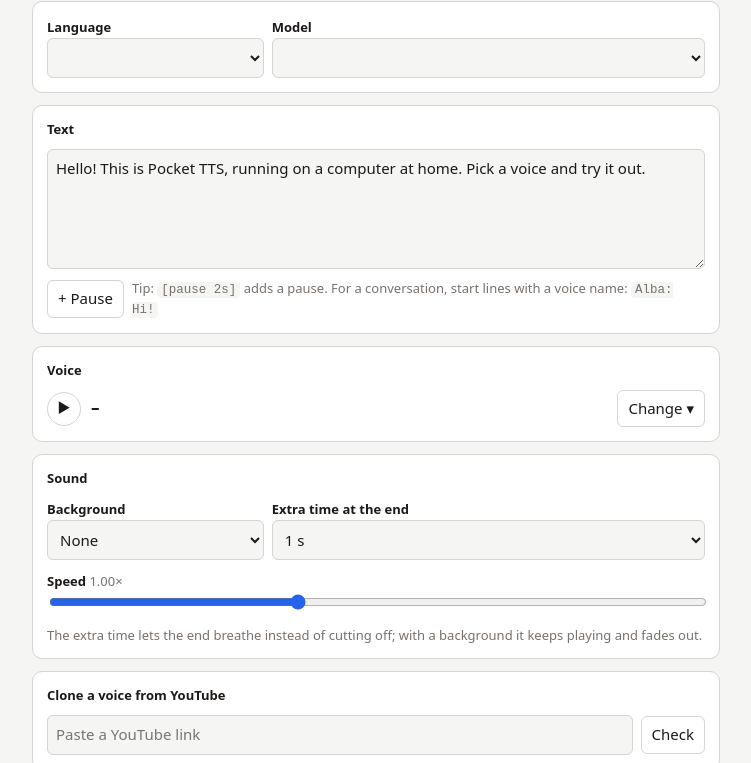
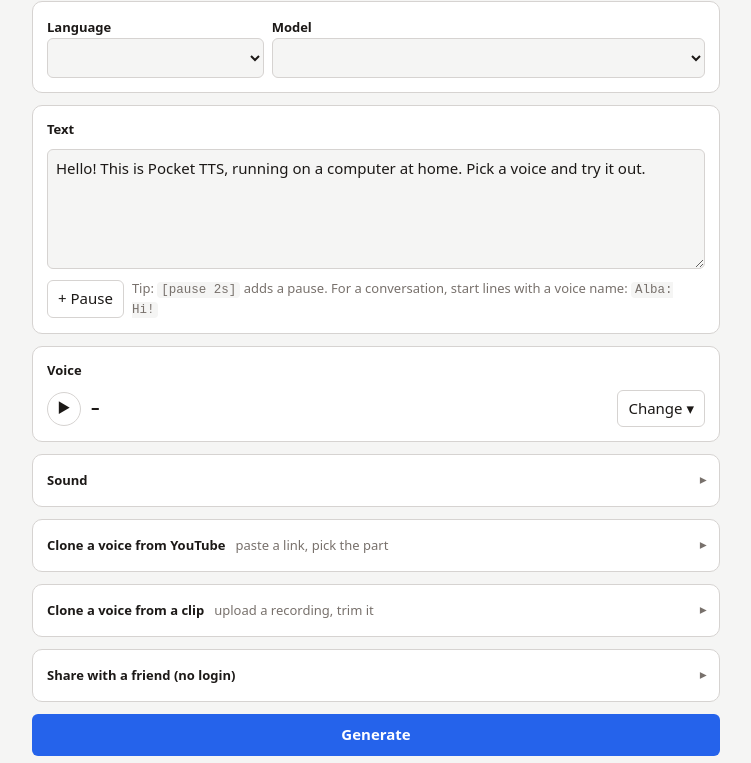
Before and after one commit to mummigast/pocket-tts-web, a plain HTML site: page web/index.html in a window 1280 px wide. Shown: the part 64-827 px from the top of the page, without its empty margins (264-1015 px from the left). Drawn offline with Linux system fonts and the light colour scheme; no server answers.

Commit message:
Collapsible cards with one-line summaries (Sound, YouTube, clip, share, recent, API); remembers what you opened
Co-Authored-By: Claude Opus 5.5 <noreply@anthropic.com>

```diff
--- a/web/index.html
+++ b/web/index.html
@@ -30,6 +30,15 @@ option.off { color:var(--muted); }
 audio { width:100%; }
 a { color:var(--accent); }
 .hidden { display:none !important; }
+.chead { display:flex; align-items:center; gap:10px; width:100%; background:none; border:0; padding:2px 0; margin:0;
+  color:var(--text); font-weight:600; font-size:13px; text-align:left; cursor:pointer; }
+.chead .csum { flex:1; min-width:0; color:var(--muted); font-weight:400; white-space:nowrap; overflow:hidden; text-overflow:ellipsis; }
+.chead .chev { flex:none; color:var(--muted); transition:transform .15s; font-size:12px; }
+.card.closed .chev { transform:rotate(-90deg); }
+.card.closed .cbody { display:none; }
+.cbody { display:grid; gap:10px; min-width:0; }
+.card { grid-template-columns:minmax(0, 1fr); }
+.chead { min-width:0; }
 #cur { display:flex; gap:10px; align-items:center; }
 #cur-name { font-size:17px; font-weight:600; }
 .tags { color:var(--muted); font-size:12.5px; }
@@ -116,7 +125,7 @@ input[type=range].speed { width:100%; accent-color:var(--accent); }
     </div>
   </div>
 
-  <div class="card">
+  <div class="card" data-c="sound">
     <span class="lbl">Sound</span>
     <div class="grid2">
       <div><label for="bg">Background</label><select id="bg"><option value="">None</option></select></div>
@@ -137,8 +146,8 @@ input[type=range].speed { width:100%; accent-color:var(--accent); }
     <p class="note" id="bg-note">The extra time lets the end breathe instead of cutting off; with a background it keeps playing and fades out.</p>
   </div>
 
-  <div class="card">
-    <label for="yt-url">Clone a voice from YouTube</label>
+  <div class="card" data-c="yt">
+    <span class="lbl">Clone a voice from YouTube</span>
     <div class="row">
       <input type="text" id="yt-url" class="grow" style="width:auto" placeholder="Paste a YouTube link">
       <button class="ghost" id="yt-check">Check</button>
@@ -166,8 +175,8 @@ input[type=range].speed { width:100%; accent-color:var(--accent); }
     </div>
   </div>
 
-  <div class="card">
-    <label for="clip">Or clone a voice from a clip</label>
+  <div class="card" data-c="clip">
+    <span class="lbl">Clone a voice from a clip</span>
     <input type="file" id="clip" accept=".wav,.mp3,.flac,.ogg,.oga,.opus,.m4a,.aac,.webm,.mp4,.amr,.3gp,.wma,audio/*,video/mp4">
     <div id="trim-box" class="hidden" style="display:grid; gap:10px;">
       <div class="dual">
@@ -187,7 +196,7 @@ input[type=range].speed { width:100%; accent-color:var(--accent); }
       Every clip is kept and shows up under "Mine" (unnamed ones get the date as name).</p>
   </div>
 
-  <div class="card hidden" id="share-card">
+  <div class="card hidden" id="share-card" data-c="share">
     <span class="lbl">Share with a friend (no login)</span>
     <div class="row">
       <select id="share-hours" style="width:auto">
@@ -213,13 +222,13 @@ input[type=range].speed { width:100%; accent-color:var(--accent); }
     <audio id="audio" controls></audio>
     <div class="row"><a id="dl" download="tts.wav">Download WAV</a><a href="#" id="dl-ogg">Download OGG (voice-note size)</a></div>
   </div>
-  <div class="card hidden" id="hist-card">
+  <div class="card hidden" id="hist-card" data-c="recent">
     <span class="lbl">Recent</span>
     <div id="hist-list"></div>
     <p class="note">The last 20 are kept on the server.</p>
   </div>
 
-  <div class="card hidden" id="api-card">
+  <div class="card hidden" id="api-card" data-c="api">
     <span class="lbl">API (Home Assistant, scripts)</span>
     <div class="row">
       <input type="text" id="api-label" class="grow" style="width:auto" placeholder="What is it for? e.g. Home Assistant">
@@ -496,7 +505,12 @@ function checkCast() {
 $('text').addEventListener('input', checkCast);
 
 // ---------- speed ----------
-function showSpeed() { $('speed-val').textContent = (+$('speed').value).toFixed(2) + '×' + (+$('speed').value !== 1 ? ' (arrives when done, no streaming)' : ''); store.set('tts-speed', $('speed').value); }
+function soundSum() {
+  const b = (cfg && cfg.backgrounds || []).find(x => x.id === $('bg').value);
+  const t = +$('tail').value, sp = +$('speed').value;
+  setSum('sound', [b ? b.label.replace(/ \(.*\)$/, '') + ' · ' + bgLevel : 'No background', t ? t + ' s end' : 'no extra end', sp.toFixed(2) + '×'].join(' · '));
+}
+function showSpeed() { $('speed-val').textContent = (+$('speed').value).toFixed(2) + '×' + (+$('speed').value !== 1 ? ' (arrives when done, no streaming)' : ''); store.set('tts-speed', $('speed').value); soundSum(); }
 $('speed').addEventListener('input', showSpeed);
 { const sp = store.get('tts-speed'); if (sp) $('speed').value = sp; showSpeed(); }
 
@@ -515,6 +529,7 @@ function trSet(start, end, from) {
 }
 $('clip').addEventListener('change', () => {
   const f = $('clip').files[0]; trim = null; $('trim-box').classList.add('hidden');
+  setSum('clip', f ? f.name : '');
   if (!f) return;
   const a = new Audio(); a.preload = 'metadata'; a.src = URL.createObjectURL(f);
   a.addEventListener('loadedmetadata', () => {
@@ -547,6 +562,7 @@ async function loadHistory() {
   let list = [];
   try { const r = await fetch('history', { cache: 'no-store' }); if (r.ok) list = await r.json(); } catch (e) {}
   $('hist-card').classList.toggle('hidden', !list.length);
+  setSum('recent', list.length + ' clip' + (list.length === 1 ? '' : 's') + (list.length ? ' · latest: ' + list[0].text : ''));
   const box = $('hist-list'); box.innerHTML = '';
   for (const h of list) {
     const row = document.createElement('div'); row.className = 'hist';
@@ -581,6 +597,7 @@ async function playHistory(id, btn) {
 async function loadKeys() {
   const r = await fetch('api-keys', { cache: 'no-store' }); if (!r.ok) return;
   const list = await r.json(), box = $('api-list'); box.innerHTML = '';
+  setSum('api', list.length ? list.length + ' key' + (list.length > 1 ? 's' : '') : 'no keys yet');
   for (const k of list) {
     const row = document.createElement('div'); row.className = 'sh';
     const t = document.createElement('span'); t.className = 'grow';
@@ -686,6 +703,37 @@ $('go').addEventListener('click', async () => {
   finally { updateGo(); }
 });
 
+// ---------- collapsible cards ----------
+var cards = {};   // var: other code may call setSum before this line runs
+function setupCards() {
+  const defaults = { sound: false, yt: false, clip: false, share: false, recent: false, api: false };
+  for (const card of document.querySelectorAll('.card[data-c]')) {
+    const key = card.dataset.c, head = card.firstElementChild;
+    const btn = document.createElement('button'); btn.type = 'button'; btn.className = 'chead';
+    const title = document.createElement('span'); title.textContent = head.textContent;
+    const sum = document.createElement('span'); sum.className = 'csum';
+    const chev = document.createElement('span'); chev.className = 'chev'; chev.textContent = '▾';
+    btn.append(title, sum, chev);
+    const body = document.createElement('div'); body.className = 'cbody';
+    while (head.nextSibling) body.appendChild(head.nextSibling);
+    head.replaceWith(btn); card.appendChild(body);
+    let open = defaults[key];
+    const saved = store.get('tts-open-' + key); if (saved !== null) open = saved === '1';
+    card.classList.toggle('closed', !open);
+    btn.setAttribute('aria-expanded', open);
+    btn.onclick = () => openCard(key, card.classList.contains('closed'));
+    cards[key] = { card, sum, btn };
+  }
+}
+function openCard(key, open) {
+  const c = cards && cards[key]; if (!c) return;
+  c.card.classList.toggle('closed', !open); c.btn.setAttribute('aria-expanded', open);
+  store.set('tts-open-' + key, open ? '1' : '0');
+}
+function setSum(key, text) { if (cards && cards[key]) cards[key].sum.textContent = text || ''; }
+setupCards();
+setSum('yt', 'paste a link, pick the part'); setSum('clip', 'upload a recording, trim it');
+
 // ---------- background + tail ----------
 let bgLevel = store.get('tts-bg-level') || 'low';
 function fillBg() {
@@ -703,6 +751,7 @@ function showBg() {
   $('bg-note').textContent = b ? 'Recording: ' + b.credit + '.' :
     'The extra time lets the end breathe instead of cutting off; with a background it keeps playing and fades out.';
   store.set('tts-bg', id); store.set('tts-tail', $('tail').value); store.set('tts-bg-level', bgLevel);
+  soundSum();
 }
 $('bg').addEventListener('change', showBg);
 $('tail').addEventListener('change', showBg);
@@ -731,7 +780,7 @@ $('yt-check').addEventListener('click', async () => {
     const fd = new FormData(); fd.append('url', url);
     const r = await fetch('yt/info', { method: 'POST', body: fd });
     const d = await r.json(); if (!r.ok) throw new Error(d.detail || r.status);
-    yt = { ...d, url };
+    yt = { ...d, url }; setSum('yt', d.title);
     $('yt-title').textContent = d.title; $('yt-meta').textContent = (d.channel ? d.channel + ' · ' : '') + fmt(d.duration);
     $('yt-thumb').src = `https://i.ytimg.com/vi/${d.id}/mqdefault.jpg`;
     for (const r of [$('yt-r1'), $('yt-r2')]) r.max = d.duration;
@@ -775,6 +824,8 @@ function ago(t) {
 async function loadShares() {
   const r = await fetch('shares', { cache: 'no-store' }); if (!r.ok) return;
   const list = await r.json(), box = $('share-list'); box.innerHTML = '';
+  const act = list.filter(s => s.active).length;
+  setSum('share', act ? act + ' active link' + (act > 1 ? 's' : '') : 'no active links');
   for (const s of list) {
     const row = document.createElement('div'); row.className = 'sh' + (s.active ? '' : ' dead');
     const t = document.createElement('span'); t.className = 'grow';
@@ -816,8 +867,8 @@ loadHistory();
 
 loadConfig().then(() => {
   if (location.hash === '#voices') $('toggle').click();
-  if (location.hash === '#sound') { $('bg').value = 'street'; showBg(); $('bg').scrollIntoView(); }
-  if (location.hash.startsWith('#yt=')) { $('yt-url').value = decodeURIComponent(location.hash.slice(4)); $('yt-check').click(); $('yt-url').scrollIntoView(); }
+  if (location.hash === '#sound') { openCard('sound', true); $('bg').value = 'street'; showBg(); $('bg').scrollIntoView(); }
+  if (location.hash.startsWith('#yt=')) { openCard('yt', true); $('yt-url').value = decodeURIComponent(location.hash.slice(4)); $('yt-check').click(); $('yt-url').scrollIntoView(); }
 });
 </script>
 </body>
```
